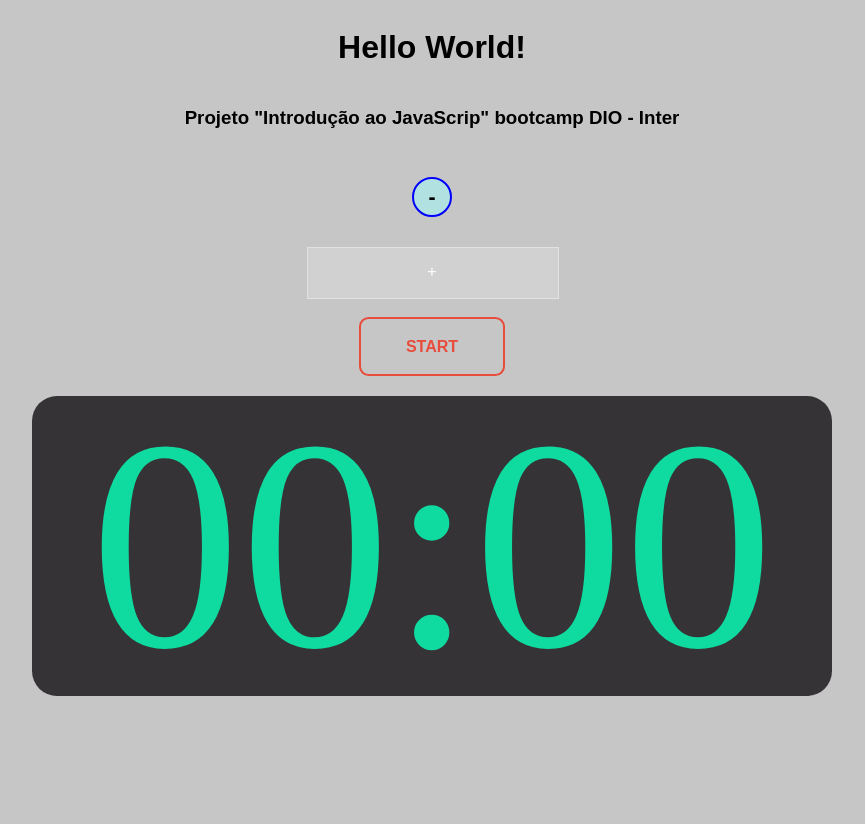
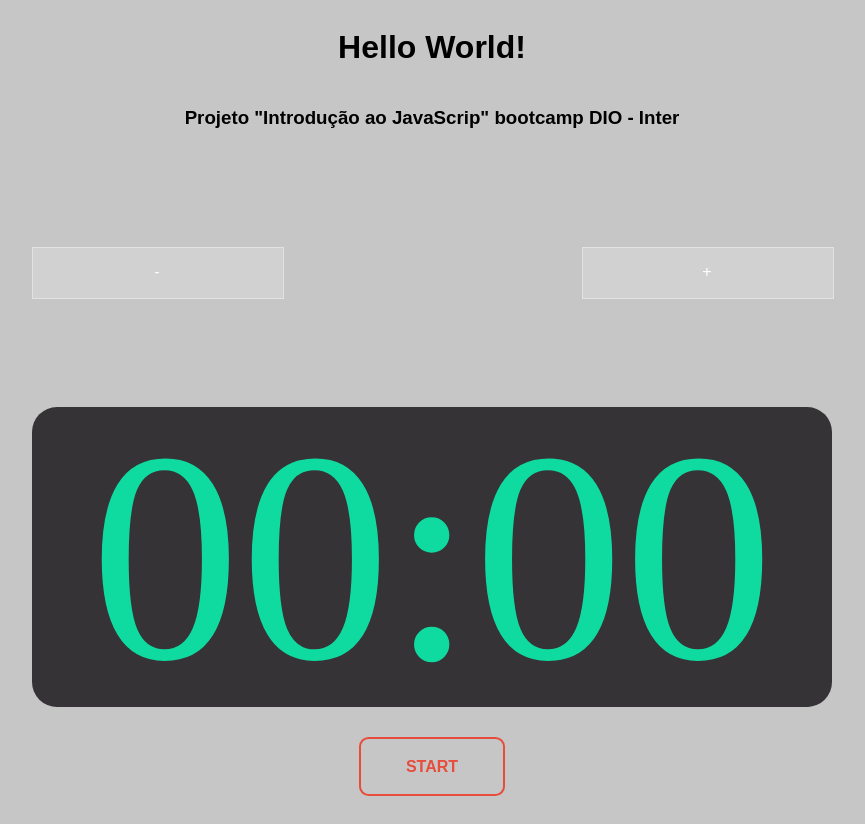
Before and after one commit to dfilastro/DIO-Bootcamp-intro-JS-contador, a plain HTML site: page index.html in a window 1280 px wide. Shown: the whole page, without its empty margins (208-1073 px from the left). Before the commit the page ends 800 px from the top, so only its background shows below. Drawn offline with Linux system fonts and the light colour scheme.

Commit message:
included new buttons of sum, subtract and start

```diff
--- a/css/style.css
+++ b/css/style.css
@@ -61,7 +61,7 @@ body {
   cursor: pointer;
 }
 
-.subtract {
+/* .subtract {
   justify-content: center;
   height: 40px;
   width: 40px;
@@ -72,7 +72,7 @@ body {
   font-weight: 600;
   text-align: center;
   margin: 30px;
-}
+} */
 
 #counter {
   display: flex;
@@ -98,16 +98,18 @@ body {
   text-align: center;
   font-size: 300px;
   font-family: "digital-7";
+  margin: 10px;
 }
 
 .btn-two {
   color: #fff;
   transition: all 0.5s;
   position: relative;
+  display: flex;
 }
 .btn-two span {
   z-index: 2;
-  display: block;
+  /* display: block; */
   position: absolute;
   width: 100%;
   height: 100%;
@@ -144,3 +146,61 @@ body {
   transform: rotate(0deg);
   background-color: rgba(255, 255, 255, 0);
 }
+
+.btn-one {
+  color: #fff;
+  transition: all 0.5s;
+  position: relative;
+  display: flex;
+}
+.btn-one span {
+  z-index: 2;
+  /* display: block; */
+  position: absolute;
+  width: 100%;
+  height: 100%;
+}
+.btn-one::before {
+  content: "";
+  position: absolute;
+  top: 0;
+  left: 0;
+  width: 100%;
+  height: 100%;
+  z-index: 1;
+  transition: all 0.5s;
+  border: 1px solid rgba(255, 255, 255, 0.2);
+  background-color: rgba(255, 255, 255, 0.1);
+}
+.btn-one::after {
+  content: "";
+  position: absolute;
+  top: 0;
+  left: 0;
+  width: 100%;
+  height: 100%;
+  z-index: 1;
+  transition: all 0.5s;
+  border: 1px solid rgba(255, 255, 255, 0.2);
+  background-color: rgba(255, 255, 255, 0.1);
+}
+.btn-one:hover::before {
+  transform: rotate(0deg);
+  background-color: rgba(255, 255, 255, 0);
+}
+.btn-one:hover::after {
+  transform: rotate(0deg);
+  background-color: rgba(255, 255, 255, 0);
+}
+
+.box-2 {
+  display: flex;
+}
+
+.buttons {
+  display: flex;
+  justify-content: space-between;
+  width: 800px;
+  margin: 100px;
+  align-items: center;
+}
--- a/index.html
+++ b/index.html
@@ -10,20 +10,24 @@
   <body>
     <h1>Hello World!</h1>
     <h3>Projeto "Introdução ao JavaScrip" bootcamp DIO - Inter</h3>
-    <div id="counter">
-      <button class="subtract">-</button>
+    <div class="buttons">
+      <div class="box-2">
+        <div class="btn2 btn-one">
+          <span class="subtract">-</span>
+        </div>
+      </div>
+      <div class="box-2">
+        <div class="btn2 btn-two">
+          <span class="add">+</span>
+        </div>
+      </div>
     </div>
-    <div class="box-2">
-      <div class="btn2 btn-two">
-        <span class="add">+</span>
-      </div>
+    <div>
+      <span id="labelTimer">00:00</span>
     </div>
     <div>
       <button class="start-timer btn first">START</button>
     </div>
-    <div>
-      <span id="labelTimer">00:00</span>
-    </div>
     <script src="./js/script.js"></script>
   </body>
 </html>
```
